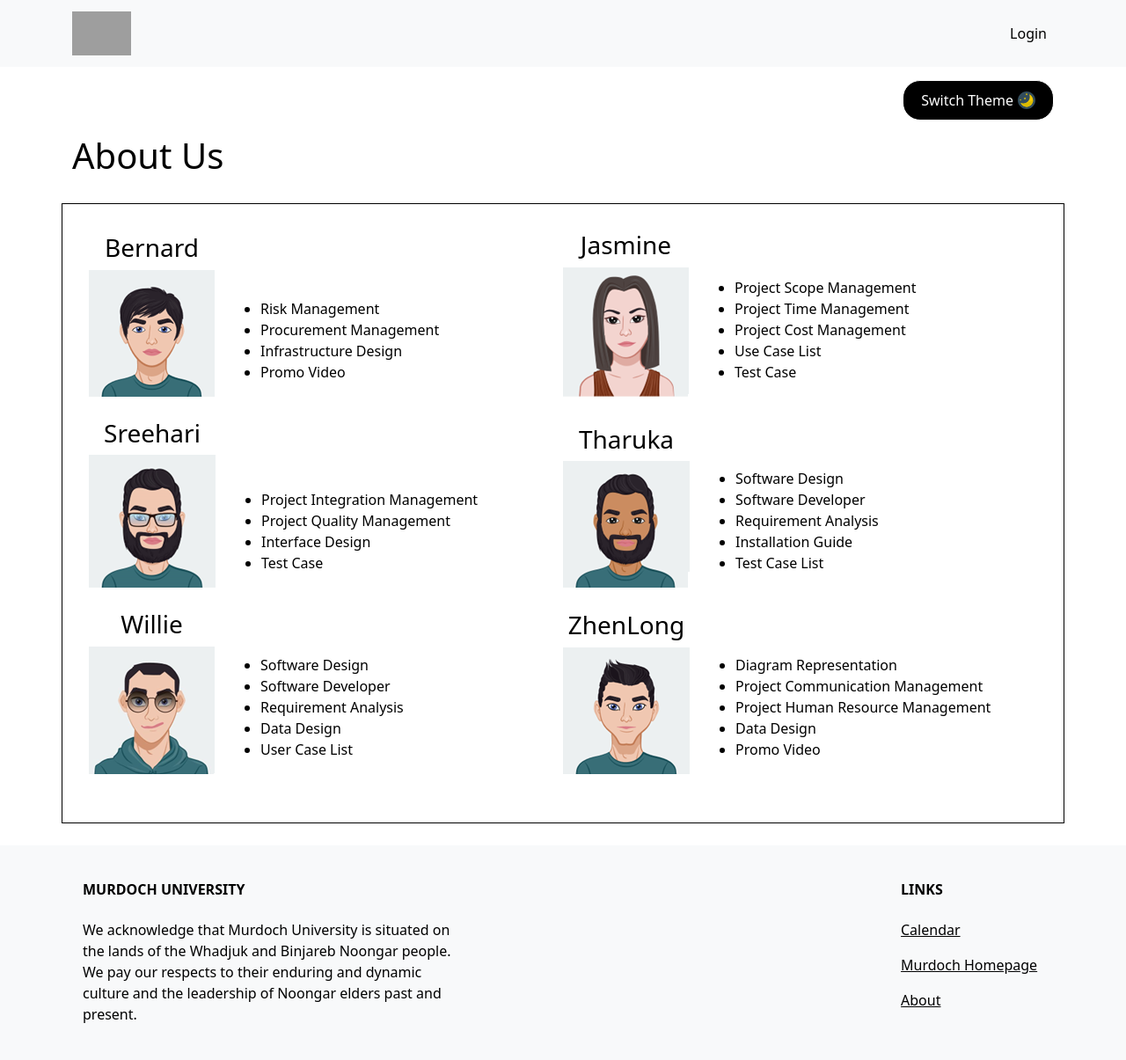
After one commit to Pudding134/MUCal, a PHP site: page /about.php in a window 1280 px wide. The commit adds this page. Shown: the whole page at 88% size. Run offline with PHP 8.4, Linux system fonts and the light colour scheme; grey boxes are pictures that could not be loaded.

Commit message:
Footer Text and About Page

```diff
--- /dev/null
+++ b/about.php
@@ -0,0 +1,168 @@
+<?php
+    include 'header.php';
+?>
+
+<style>
+    .container.about-us-title
+    {
+        margin-bottom: 30px;
+    }
+    .container.about-us
+    {
+        display: grid;
+        grid-template-columns: 1fr 1fr;
+        border: 1px solid var(--secondary-color-cal);
+        padding: 30px;
+        margin-bottom: 25px;
+    }
+    .container .about
+    {
+        display: flex;
+        column-gap: 20px;
+        align-items: flex-end;
+        margin-bottom: 25px;
+    }
+
+    .container .about .intro,
+    .container .about ul
+    {
+        transition: all 1s;
+        position: relative;
+        transform: translateY(60px);
+        opacity: 0;
+    }
+
+    .container .about.active .intro,
+    .container .about.active ul
+    {
+        position: relative;
+        transform: translateY(0);
+        opacity: 1;
+    }
+
+
+    .container .about .intro >h3
+    {
+        text-align: center;
+    }
+
+    @media only screen and (max-width: 768px)
+    {
+        .container.about-us
+        {
+            display: grid;
+            grid-template-columns: 1fr;
+        }
+    }
+</style>
+
+
+<div class="container about-us-title">
+    <h1>About Us</h1>
+</div>
+
+<div class="container about-us">
+    <div class="about">
+        <div class="intro">
+            <h3>Bernard</h3>
+            <img src="./assets/about/Bernard.png" alt="Bernard">
+        </div>
+        <ul>
+            <li>Risk Management</li>
+            <li>Procurement Management</li>
+            <li>Infrastructure Design</li>
+            <li>Promo Video</li>
+        </ul>
+    </div>
+
+    <div class="about">
+        <div class="intro">
+            <h3>Jasmine</h3>
+            <img src="./assets/about/Jasmine.png" alt="Jasmine">
+        </div>
+        <ul>
+            <li>Project Scope Management</li>
+            <li>Project Time Management</li>
+            <li>Project Cost Management</li>
+            <li>Use Case List</li>
+            <li>Test Case</li>
+        </ul>
+    </div>
+
+    <div class="about">
+        <div class="intro">
+            <h3>Sreehari</h3>
+            <img src="./assets/about/Sreehari.png" alt="Sreehari">
+        </div>
+        <ul>
+            <li>Project Integration Management</li>
+            <li>Project Quality Management</li>
+            <li>Interface Design</li>
+            <li>Test Case</li>
+        </ul>
+    </div>
+
+    <div class="about">
+        <div class="intro">
+            <h3>Tharuka</h3>
+            <img src="./assets/about/Tharuka.png" alt="Tharuka">
+        </div>
+        <ul>
+            <li>Software Design</li>
+            <li>Software Developer</li>
+            <li>Requirement Analysis</li>
+            <li>Installation Guide</li>
+            <li>Test Case List</li>
+        </ul>
+    </div>
+
+    <div class="about">
+        <div class="intro">
+            <h3>Willie</h3>
+            <img src="./assets/about/Willie.png" alt="Willie">
+        </div>
+        <ul>
+            <li>Software Design</li>
+            <li>Software Developer</li>
+            <li>Requirement Analysis</li>
+            <li>Data Design</li>
+            <li>User Case List</li>
+        </ul>
+    </div>
+
+    <div class="about">
+        <div class="intro">
+            <h3>ZhenLong</h3>
+            <img src="./assets/about/ZhenLong.png" alt="ZhenLong">
+        </div>
+        <ul>
+            <li>Diagram Representation</li>
+            <li>Project Communication Management</li>
+            <li>Project Human Resource Management</li>
+            <li>Data Design</li>
+            <li>Promo Video</li>
+        </ul>
+    </div>
+</div>
+
+<script>
+document.addEventListener('DOMContentLoaded', function() {
+    var aboutElements = document.querySelectorAll('.about-us .about');
+
+    function addActiveWithDelay(elements, index) {
+    if (index >= elements.length) {
+        return;
+    }
+
+    elements[index].classList.add('active');
+    setTimeout(function() {
+        addActiveWithDelay(elements, index + 1);
+    }, 100 * (index + 1));
+    }
+
+    addActiveWithDelay(aboutElements, 0);
+})
+</script>
+<?php
+include 'footer.php';
+?>
--- a/footer.php
+++ b/footer.php
@@ -9,7 +9,7 @@
                 Murdoch University
             </h6>
             <p>
-                Lorem ipsum dolor sit amet consectetur, adipisicing elit. Repellat fugiat enim voluptatibus vero possimus, ipsum rerum alias quos id molestiae, sit error minus cum iure consectetur natus quisquam, distinctio praesentium.
+            We acknowledge that Murdoch University is situated on the lands of the Whadjuk and Binjareb Noongar people. We pay our respects to their enduring and dynamic culture and the leadership of Noongar elders past and present.
             </p>
         </div>
         <div class="col-md-2 col-lg-2 col-xl-2 mb-4">
@@ -23,7 +23,7 @@
                 <a href="https://www.murdoch.edu.au/" class="text-reset">Murdoch Homepage</a>
             </p>
             <p>
-                <a href="#" class="text-reset">About</a>
+                <a href="./about.php" class="text-reset">About</a>
             </p>
         </div>
       </div>
```
Also changed, not shown: assets/about/Bernard.png (added), assets/about/Jasmine.png (added), assets/about/Sreehari.png (added), assets/about/Tharuka.png (added), assets/about/Willie.png (added), assets/about/ZhenLong.png (added).
